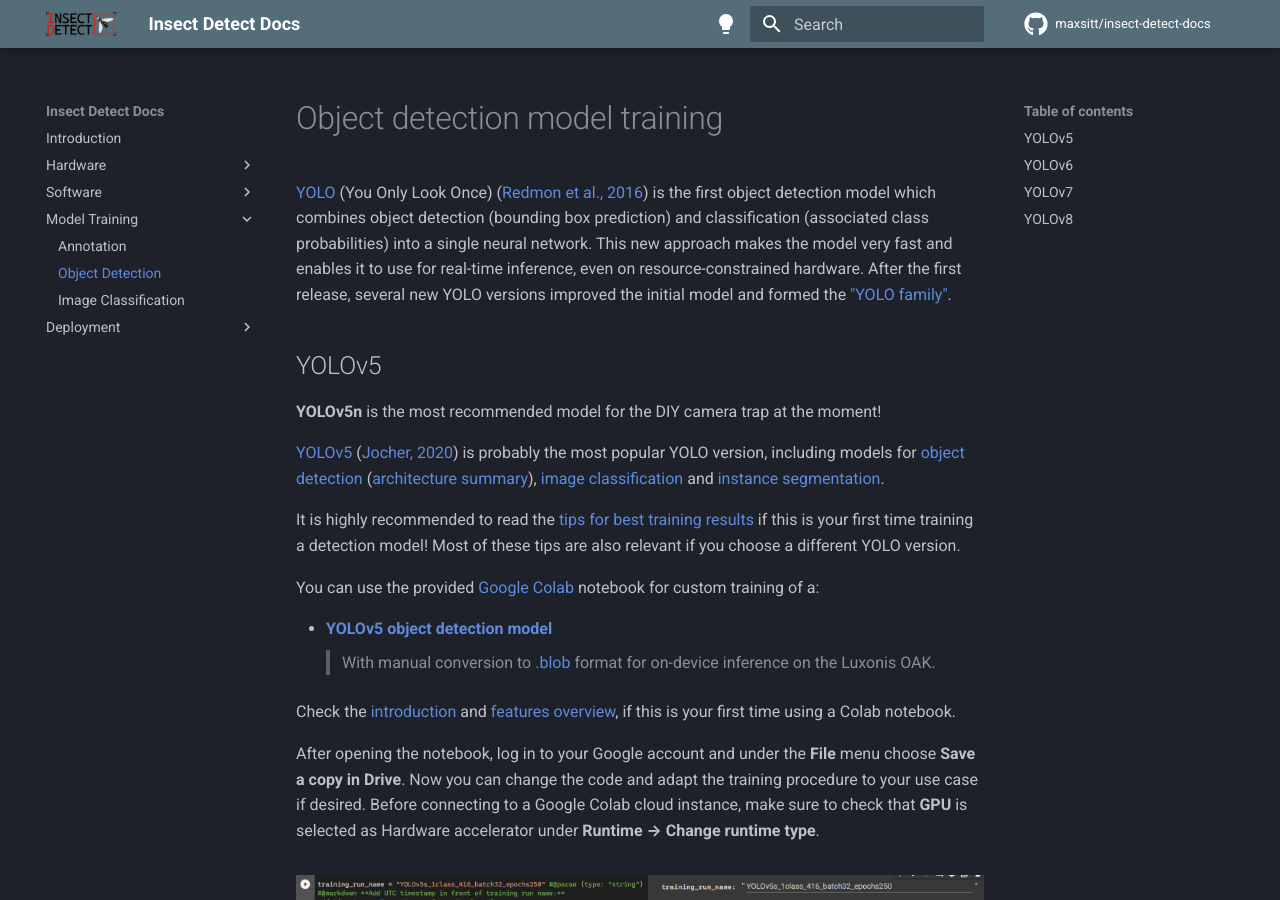
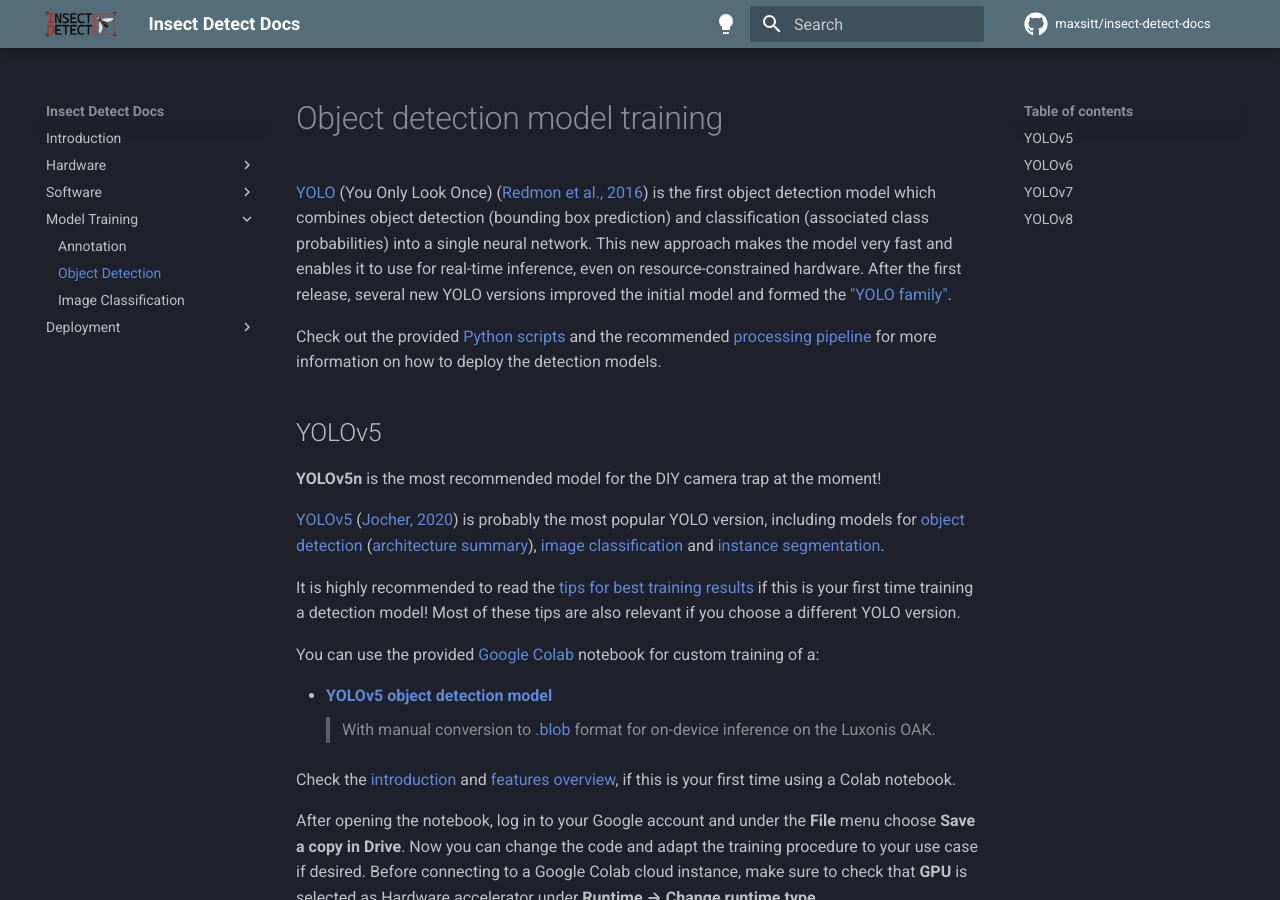
Before and after one commit to maxsitt/insect-detect-docs, an MkDocs documentation site: the page built from docs/modeltraining/train_detection.md, in a window 1280 px wide and 900 px high. Built offline with MkDocs 1.6.1 and Material for MkDocs 9.7.7, drawn with Linux system fonts in a browser that asks for light colours; comment, search, counter and statistics services are not loaded.

Commit message:
Update train_detection.md
Add deployment info.

```diff
--- a/docs/modeltraining/train_detection.md
+++ b/docs/modeltraining/train_detection.md
@@ -8,6 +8,10 @@
 it to use for real-time inference, even on resource-constrained hardware.
 After the first release, several new YOLO versions improved the initial model
 and formed the ["YOLO family"](https://blog.roboflow.com/guide-to-yolo-models/){target=_blank}.
+
+Check out the provided [Python scripts](../software/programming.md){target=_blank} and the
+recommended [processing pipeline](../deployment/detection.md#processing-pipeline){target=_blank}
+for more information on how to deploy the detection models.
 
 ## YOLOv5
 
```
